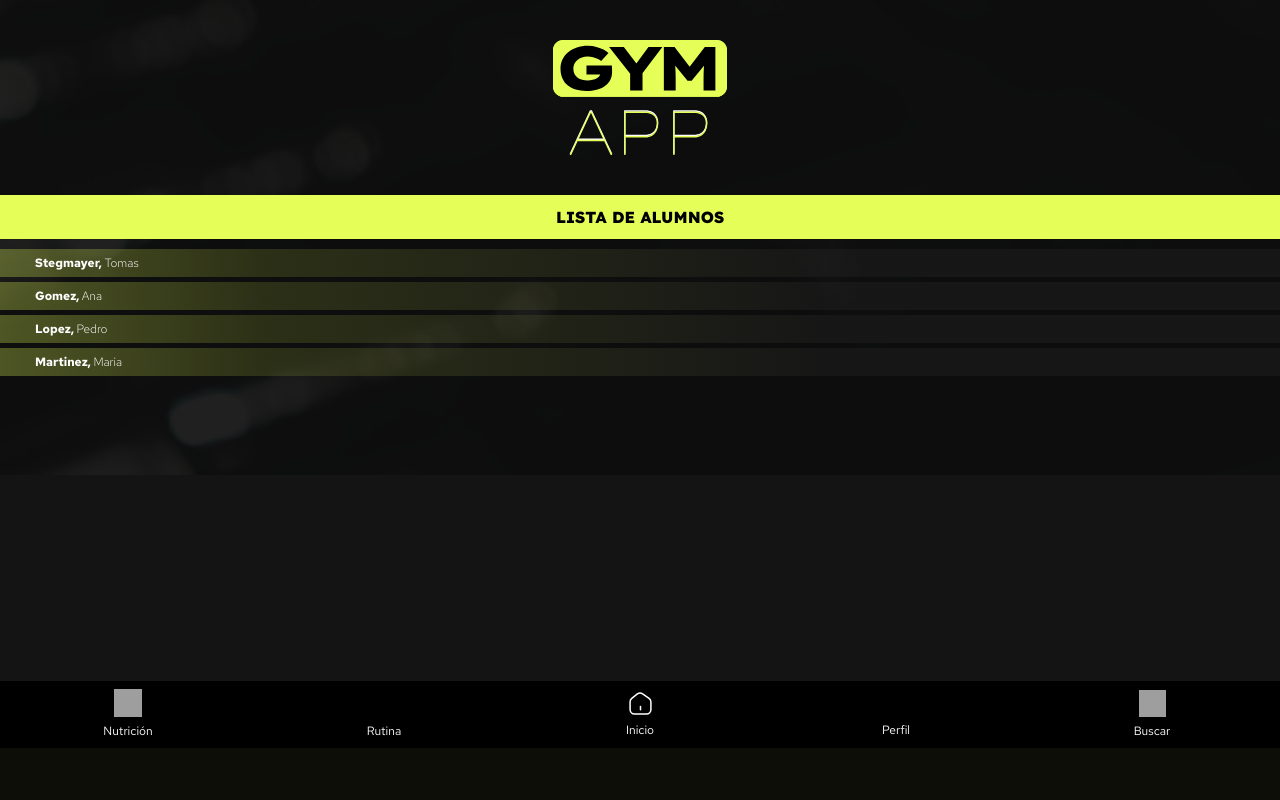
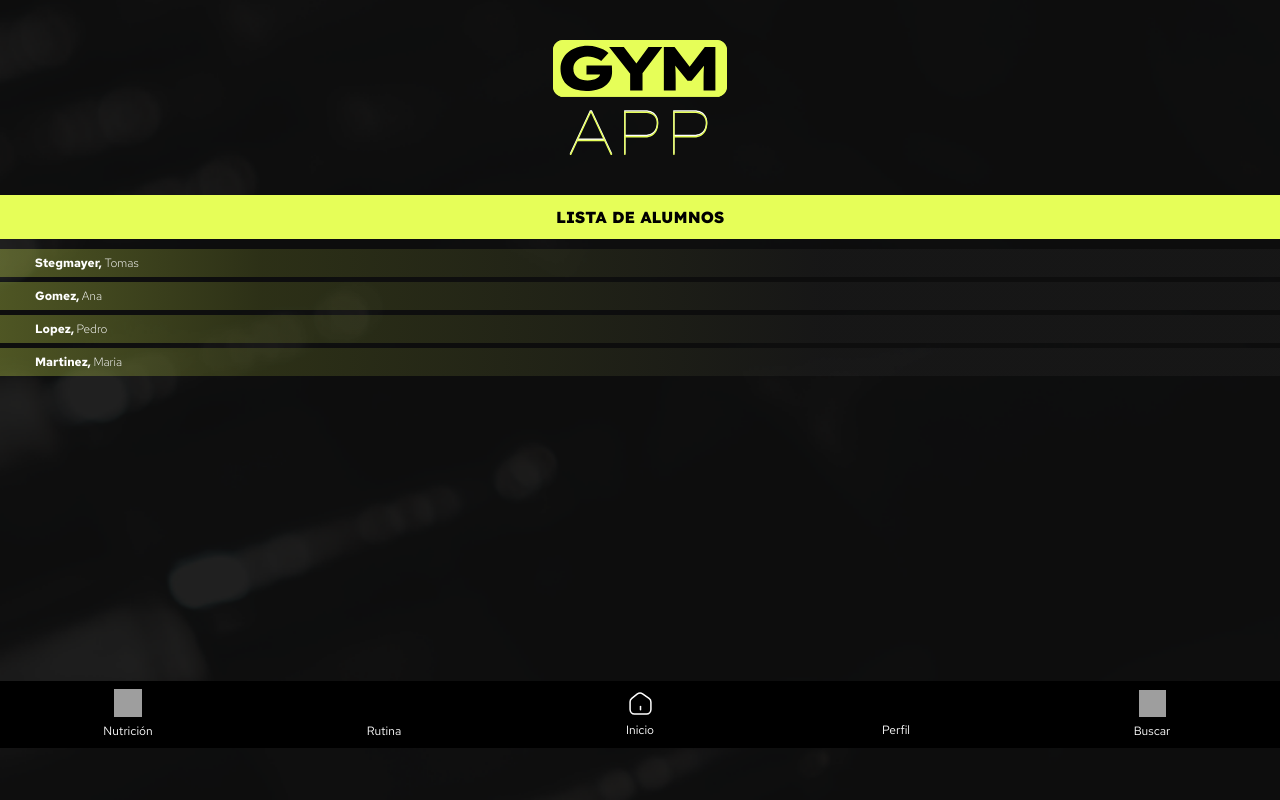
Before and after one commit to StegmayerTobias/GymApp, a Django app: page /alumnos_staff/ in a window 1280 px wide. Shown: the part 52-852 px from the top of the page. Before the commit the page ends 800 px from the top, so only its background shows below. Run offline with Django 5.2, Linux system fonts and the light colour scheme; some web fonts are replaced; grey boxes are pictures that could not be loaded.

Commit message:
modifique una clase css

```diff
--- a/gym/static/css/index.css
+++ b/gym/static/css/index.css
@@ -132,7 +132,7 @@ header {
   justify-content: baseline;
   align-items: center;
   flex-direction: column;
-  height: 100%;
+  height: 100dvh;
   padding-bottom: 59px;
 }
 
```
